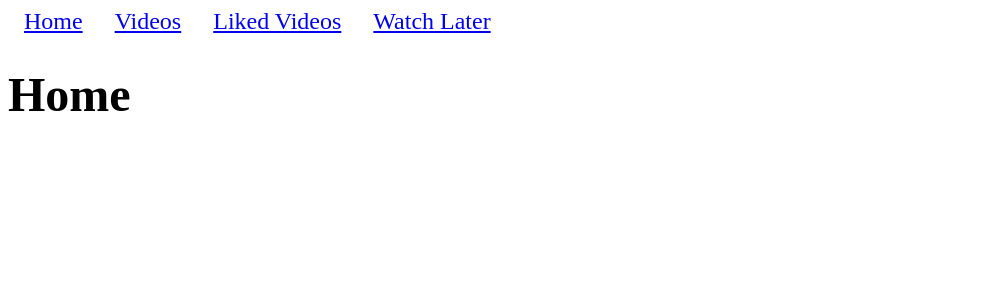
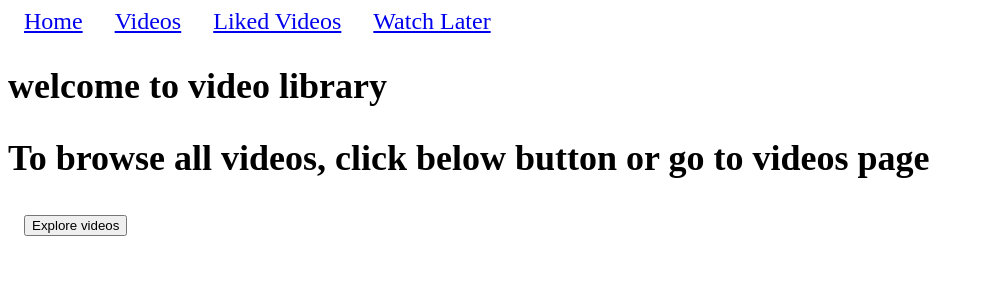
Before and after one commit to sharath-io/video-library-app, a React (Create React App) app: page / in a window 1280 px wide. Shown: the top 300 px of the page, without its empty margins (0-984 px from the left). Built offline with nearby package versions, Linux system fonts and the light colour scheme.

Commit message:
home page is done

```diff
--- a/src/pages/home.js
+++ b/src/pages/home.js
@@ -1,7 +1,10 @@
+import {NavLink} from 'react-router-dom';
 export function Home(){
     return (
         <div>
-            <h1>Home</h1>
+            <h2>welcome to video library</h2>
+            <h2>To browse all videos, click below button or go to videos page</h2>
+            <NavLink to="/videos" className="nav-link"><button>Explore videos</button></NavLink>
         </div>
     )
 }
```
